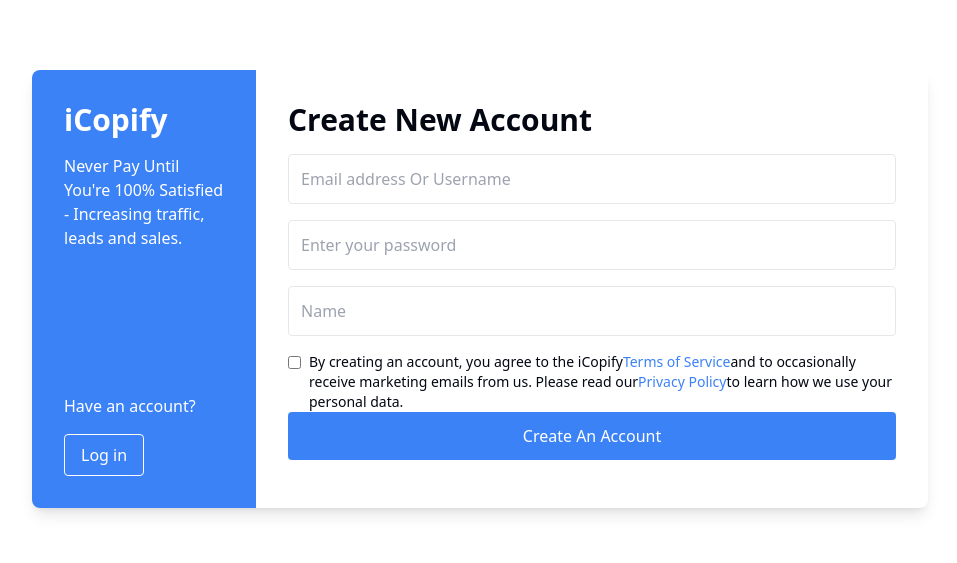
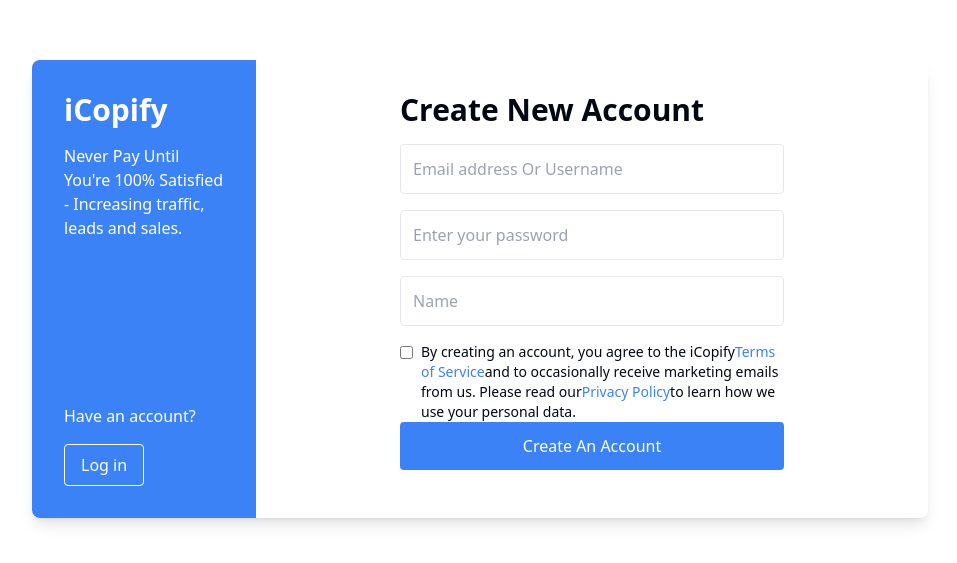
Before and after one commit to ScarletFenix/icopify, a Next.js app: page /login in a window 1280 px wide. Shown: the part 111-674 px from the top of the page, without its empty margins (160-1117 px from the left). Built offline with nearby package versions, Linux system fonts and the light colour scheme.

Commit message:
fix some ui

```diff
--- a/app/_components/auth/AuthForm.js
+++ b/app/_components/auth/AuthForm.js
@@ -21,7 +21,7 @@ const AuthForm = () => {
                         </button>
                     </div>
                 </div>
-                <div className="p-8 w-full md:w-3/4 flex flex-col justify-center h-full">
+                <div className="p-8 w-full md:w-3/4 flex flex-col justify-center h-full max-w-md mx-auto">
                     <h2 className="text-3xl font-bold mb-4">{isLogin ? "Log in" : "Create New Account"}</h2>
                     <form>
                         <div className="mb-4">
```
